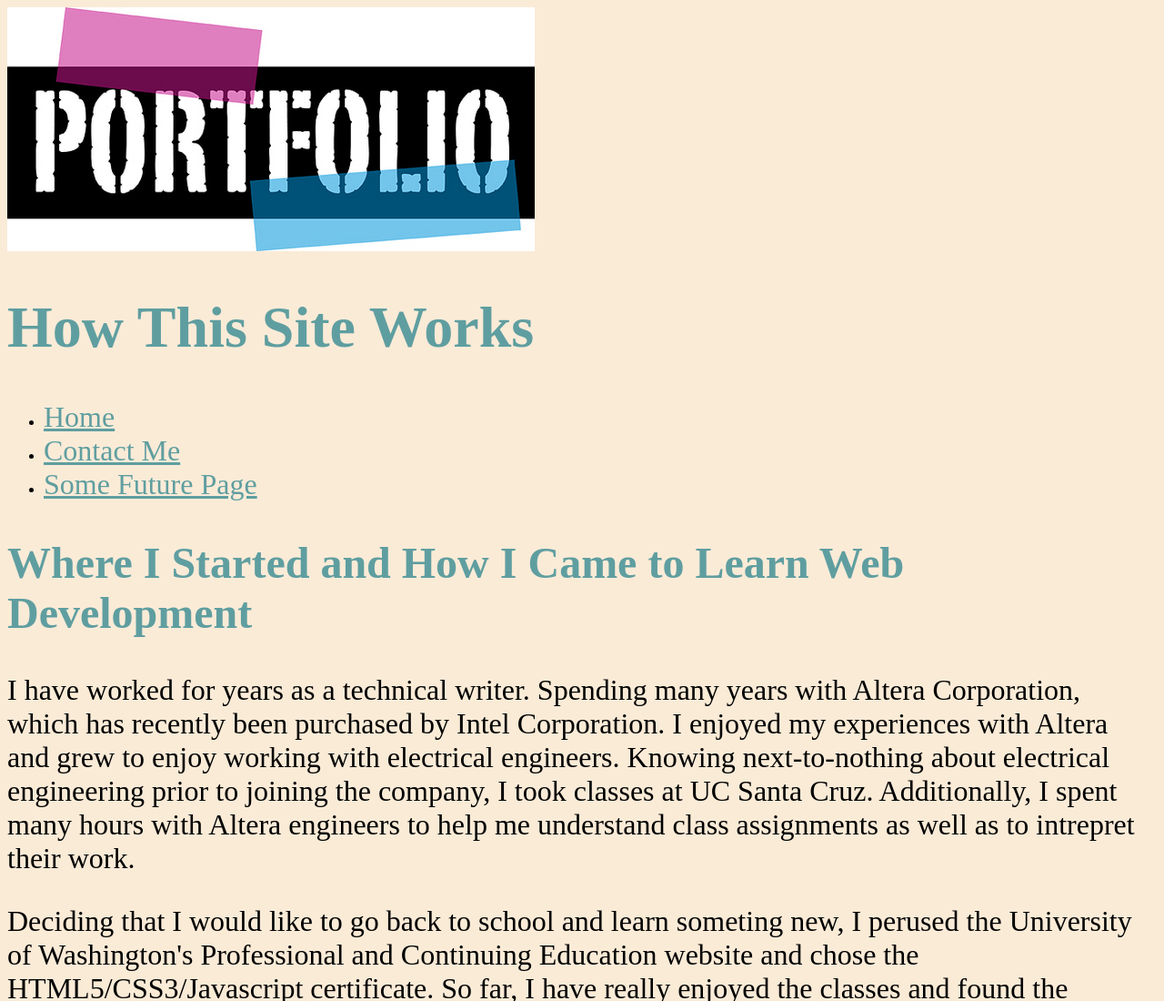
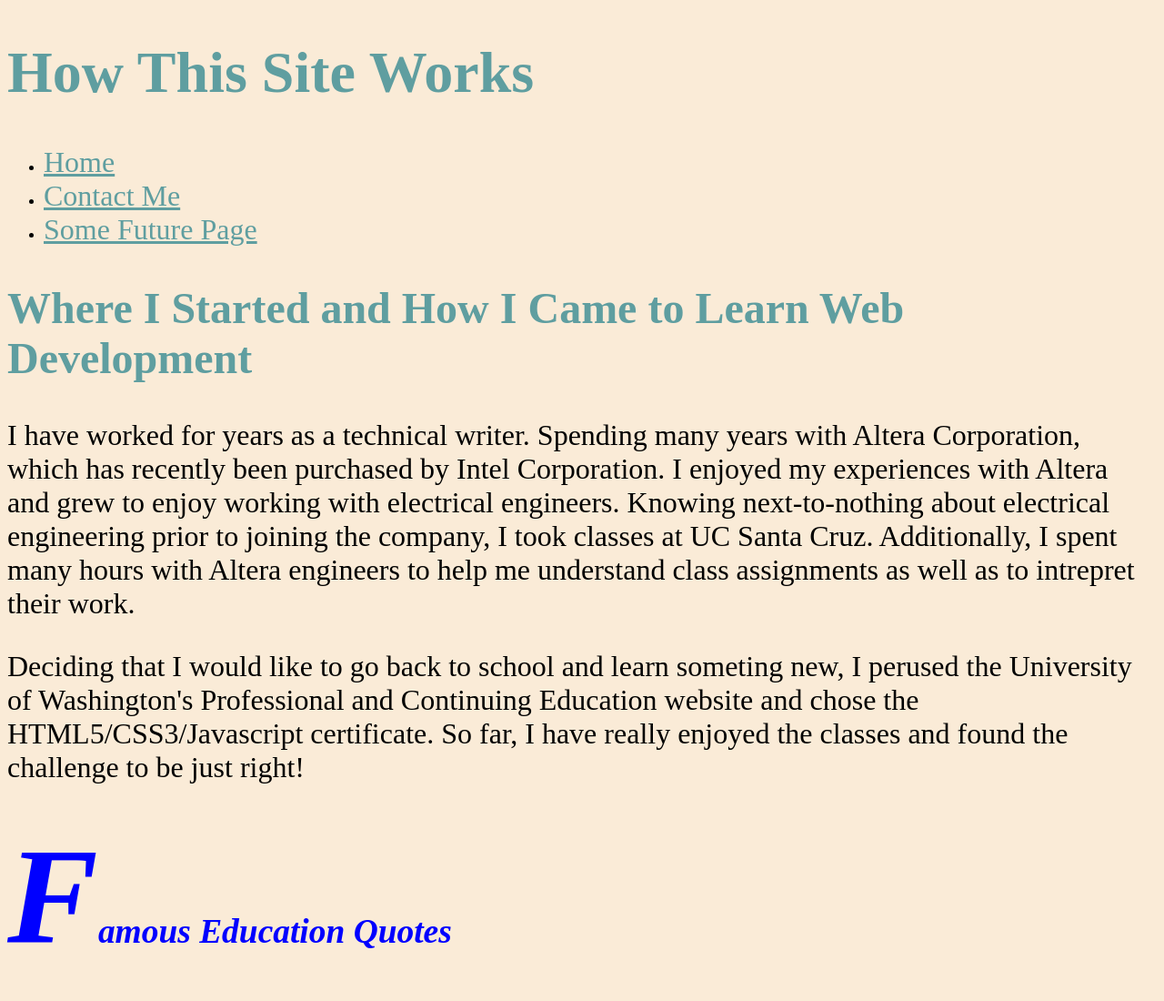
Before and after one commit to PatsyKlotz/Portfolio, a plain HTML site: page about-me.html in a window 1280 px wide. Shown: the top 1100 px of the page at 91% size. Drawn offline with Linux system fonts and the light colour scheme.

Commit message:
week5 styles

```diff
--- a/about-me.html
+++ b/about-me.html
@@ -9,8 +9,7 @@
 
   <body>
     <header><!--logo, name of site, main nav -->
-      <img src="images/portfolio-image.jpg"
-      alt="Generic Portfolio Image.">
+
       <h1>How This Site Works</h1>
       <nav>
         <ul>
```
